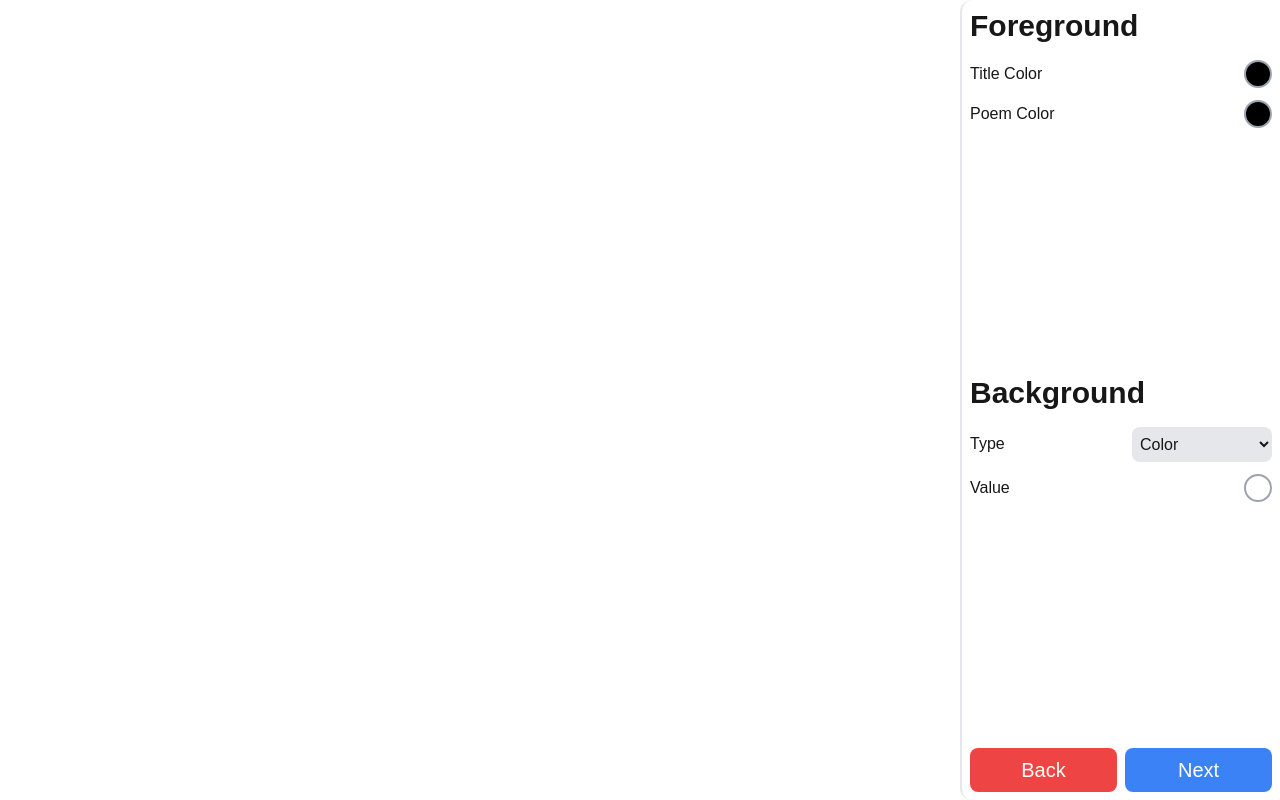
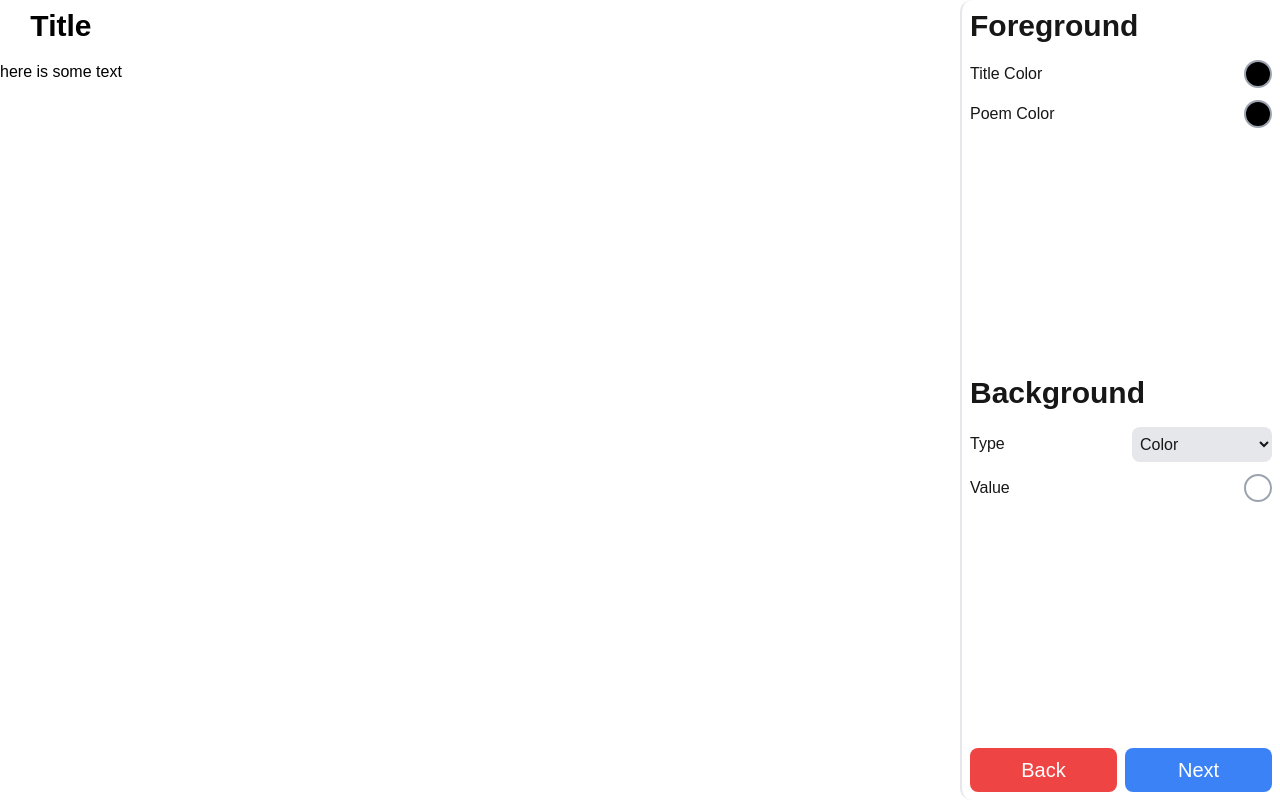
Before and after one commit to turtledev65/Poem-Maker, a Next.js app: page /poem/create/background in a window 1280 px wide. Built offline with nearby package versions, Linux system fonts and the light colour scheme.

Commit message:
Also preview the poem

```diff
--- a/src/app/poem/create/background/page.tsx
+++ b/src/app/poem/create/background/page.tsx
@@ -6,12 +6,16 @@ import AppearanceProvider, {
 import Sidebar from "./_components/sidebar";
 import { useContext } from "react";
 import BaseBackground from "../../_components/background";
+import BasePoem from "../../_components/poem";
 
 const BackgroundPage = () => {
   return (
     <main>
       <AppearanceProvider>
         <Background />
+        <div className="flex">
+          <Poem />
+        </div>
         <Sidebar />
       </AppearanceProvider>
     </main>
@@ -23,3 +27,15 @@ const Background = () => {
   const { appearance } = useContext(AppearanceContext);
   return <BaseBackground appearance={appearance.background} />;
 };
+
+const Poem = () => {
+  const { appearance } = useContext(AppearanceContext);
+
+  return (
+    <BasePoem
+      title="Title"
+      text="here is some text"
+      appearance={appearance.foreground}
+    />
+  );
+};
```
